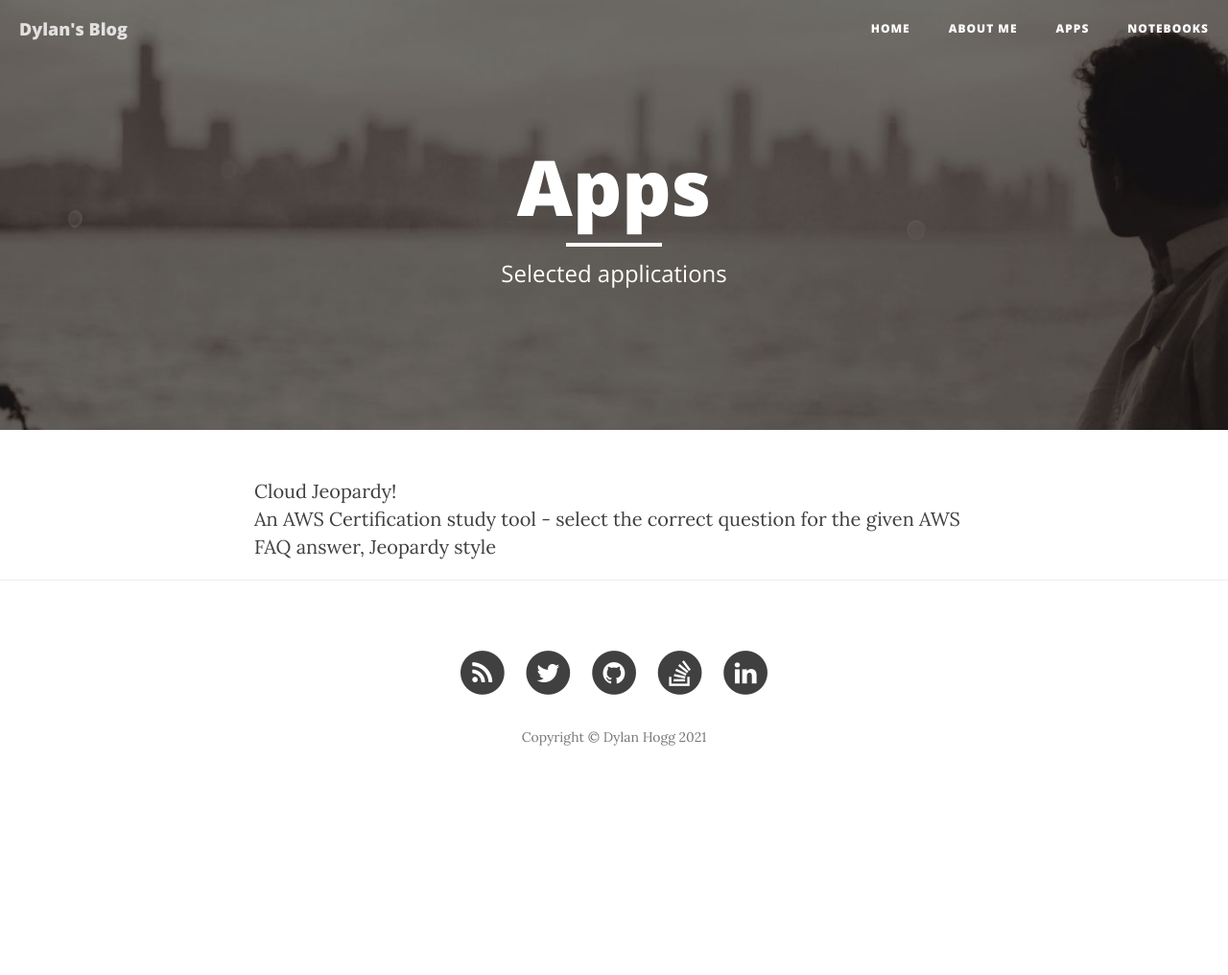
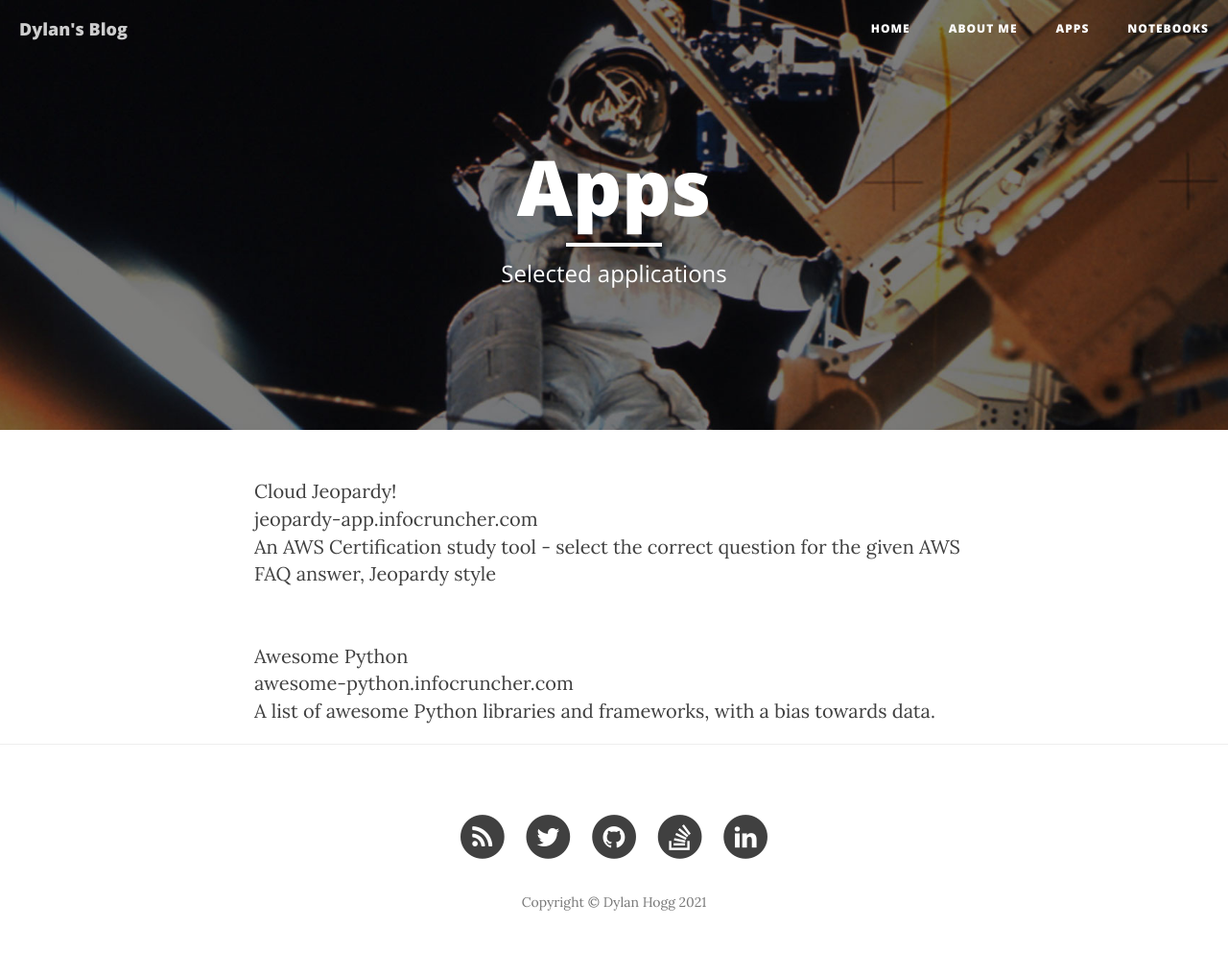
Before and after one commit to dylanhogg/dylanhogg.github.io, a Jekyll site: the page built from apps.html, in a window 1280 px wide. Shown: the whole page at 96% size. Built offline with Jekyll 4.4.1, drawn with Linux system fonts in a browser that asks for light colours; nearby versions of some CDN libraries; before the commit the page ends 900 px from its top, so only the background shows below that.

Commit message:
Add awesome-python.infocruncher.com to apps section.

```diff
--- a/apps.html
+++ b/apps.html
@@ -2,8 +2,16 @@
 layout: page
 title: "Apps"
 description: "Selected applications"
-header-img: "img/about-bg.jpg"
+header-img: "img/apps-bg.jpg"
 ---
 
 <a href="http://jeopardy-app.infocruncher.com/">Cloud Jeopardy!</a><br />
+<a href="http://jeopardy-app.infocruncher.com/">jeopardy-app.infocruncher.com</a><br />
 An AWS Certification study tool - select the correct question for the given AWS FAQ answer, Jeopardy style<br />
+
+<br />
+<br />
+
+<a href="http://awesome-python.infocruncher.com/">Awesome Python</a><br />
+<a href="http://awesome-python.infocruncher.com/">awesome-python.infocruncher.com</a><br />
+A list of awesome Python libraries and frameworks, with a bias towards data.<br />
```
Also changed, not shown: README.md, img/apps-bg.jpg (added).
